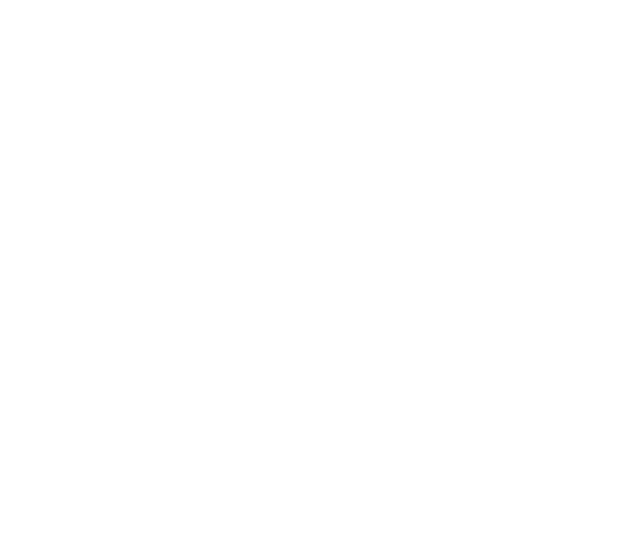
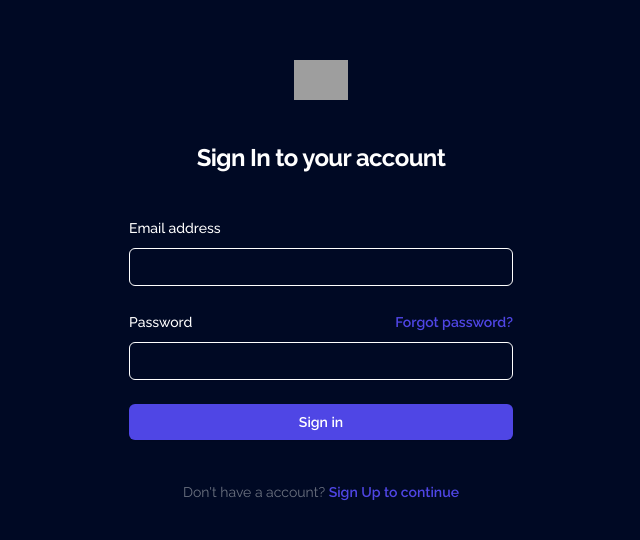
Before and after one commit to rehan-adi/Next_Auth, a Next.js app: page /signin in a window 1280 px wide. Shown: the part 118-658 px from the top of the page, without its empty margins (319-959 px from the left). Built offline with nearby package versions, Linux system fonts and the light colour scheme; grey boxes are pictures that could not be loaded.

Commit message:
add Signin component to signin route

```diff
--- a/app/signin/page.tsx
+++ b/app/signin/page.tsx
@@ -1,9 +1,10 @@
+import Signin from "@/components/Signin"
 
 
 const signin = () => {
   return (
     <>
-
+       <Signin />
     </>
   )
 }
--- a/components/Signup.tsx
+++ b/components/Signin.tsx
@@ -1,7 +1,9 @@
-const Signup = () => {
+import React from 'react'
+
+const Signin = () => {
   return (
     <>
-      <div className="flex min-h-screen bg-[#000924] flex-1 flex-col justify-center px-6 py-12 lg:px-8">
+        <div className="flex min-h-screen bg-[#000924] flex-1 flex-col justify-center px-6 py-12 lg:px-8">
         <div className="sm:mx-auto sm:w-full sm:max-w-sm">
           <img
             alt="Your Company"
@@ -9,7 +11,7 @@
             className="mx-auto h-10 w-auto"
           />
           <h2 className="mt-10 text-center text-2xl font-bold leading-9 tracking-tight text-white">
-            Sign Up your account
+            Sign In to your account
           </h2>
         </div>
 
@@ -74,18 +76,18 @@
           </form>
 
           <p className="mt-10 text-center text-sm text-gray-500">
-            Already have a account?{" "}
+            Don't have a account?{" "}
             <a
               href="#"
               className="font-semibold leading-6 text-indigo-600 hover:text-indigo-500"
             >
-              Sign In to continue
+              Sign Up to continue
             </a>
           </p>
         </div>
       </div>
     </>
-  );
-};
+  )
+}
 
-export default Signup;
+export default Signin
```
